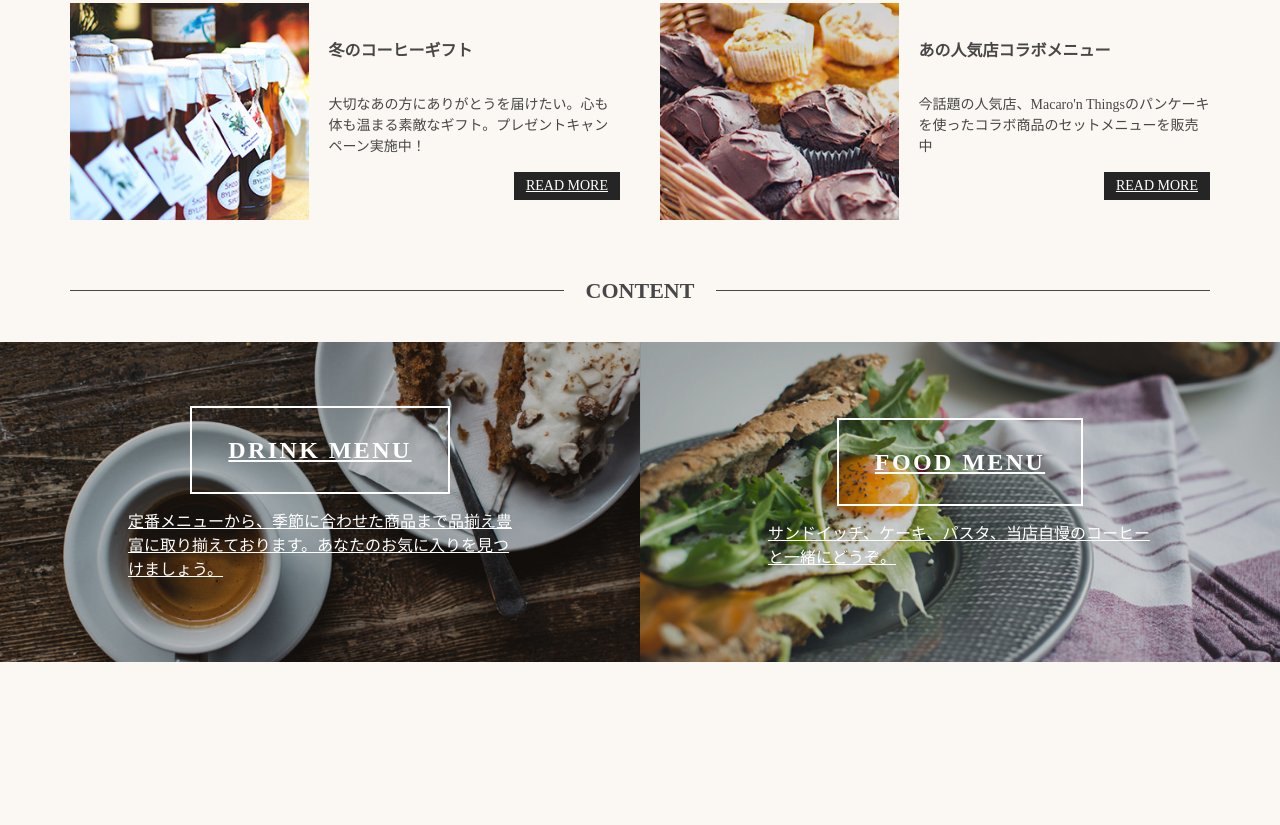
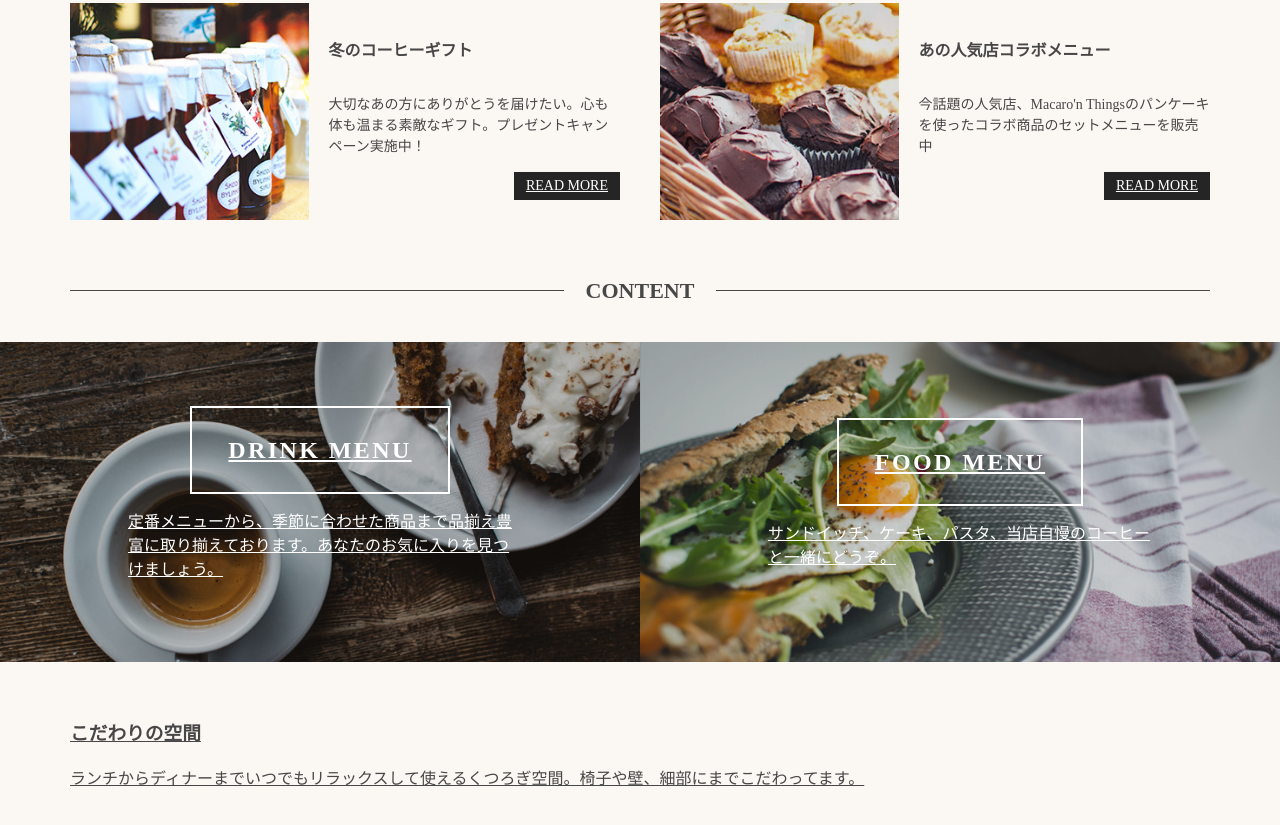
Before and after one commit to skikuchi7329/CafeHomepage, a plain HTML site: page dist/index.html in a window 1280 px wide. Shown: the part 599-1424 px from the top of the page. Before the commit the page ends 1341 px from the top, so only its background shows below. Drawn offline with Linux system fonts and the light colour scheme.

Commit message:
add p,h3 to IconPanel

```diff
--- a/dist/index.html
+++ b/dist/index.html
@@ -95,6 +95,10 @@
   <div class="Section__item l-column">
     <div class="l-row">
       <a href="#" class="IconPanel">
+        <h3>こだわりの空間</h3>
+        <p>
+          ランチからディナーまでいつでもリラックスして使えるくつろぎ空間。椅子や壁、細部にまでこだわってます。
+        </p>
       </a>
     </div>
   </div>
```
